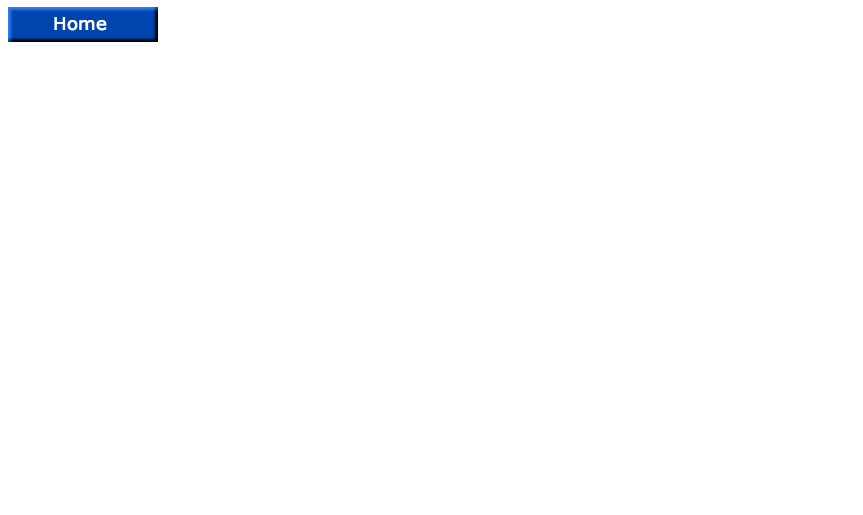
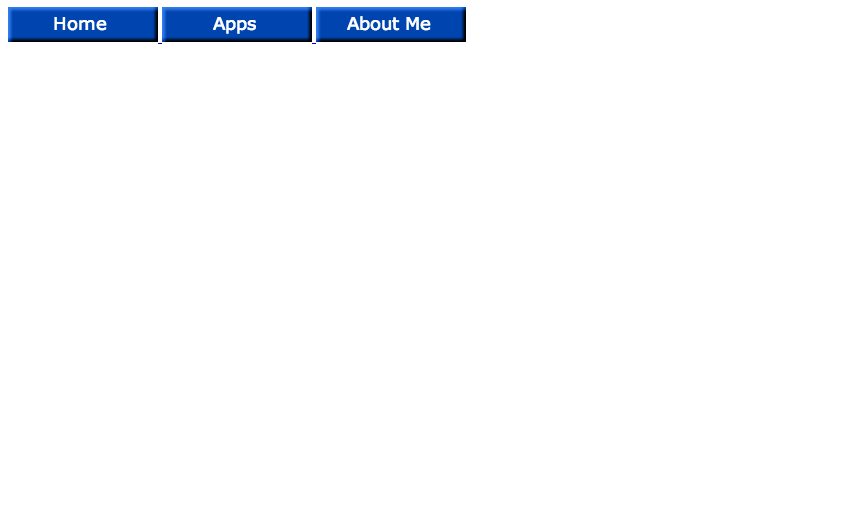
Before and after one commit to amiyajima2020/amiyajima2020.github.io, a plain HTML site: page javascripts.html in a window 1280 px wide. Shown: the part 285-800 px from the top of the page, without its empty margins (0-863 px from the left). Drawn offline with Linux system fonts and the light colour scheme.

Commit message:
Update javascripts.html

```diff
--- a/javascripts.html
+++ b/javascripts.html
@@ -9,6 +9,8 @@
     <img src="csc106_banner.jpg">
     <h1>MY Javascript</h1>
     <a href="index.html"> <img src="home.png"> </a>
+    <a href="apps.html"> <img src="apps.png"> </a>
+    <a href="aboutme.html"> <img src="about.png"> </a>
 
     </body>
 </html>
```
